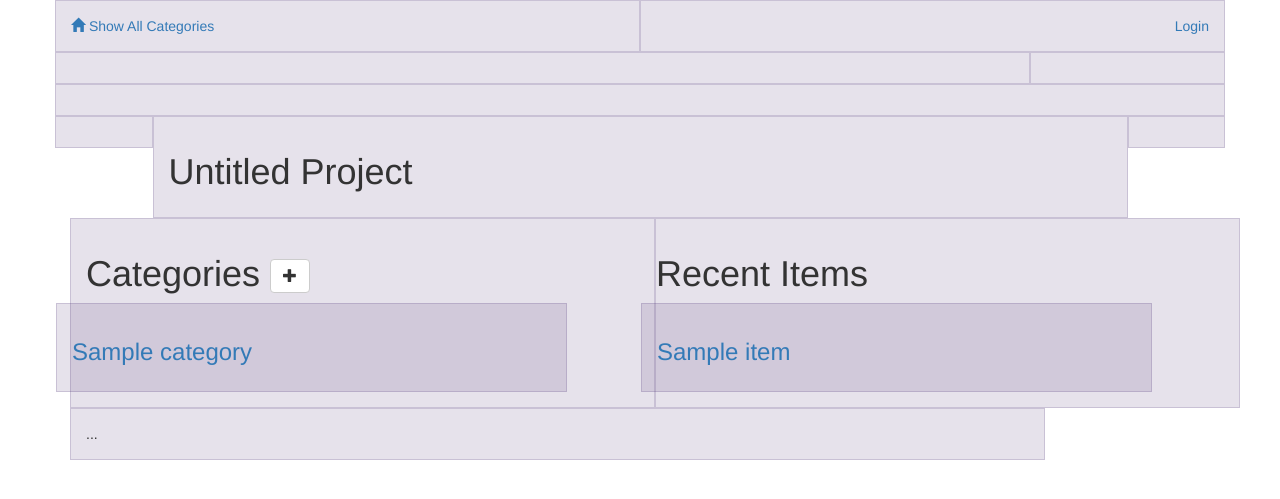
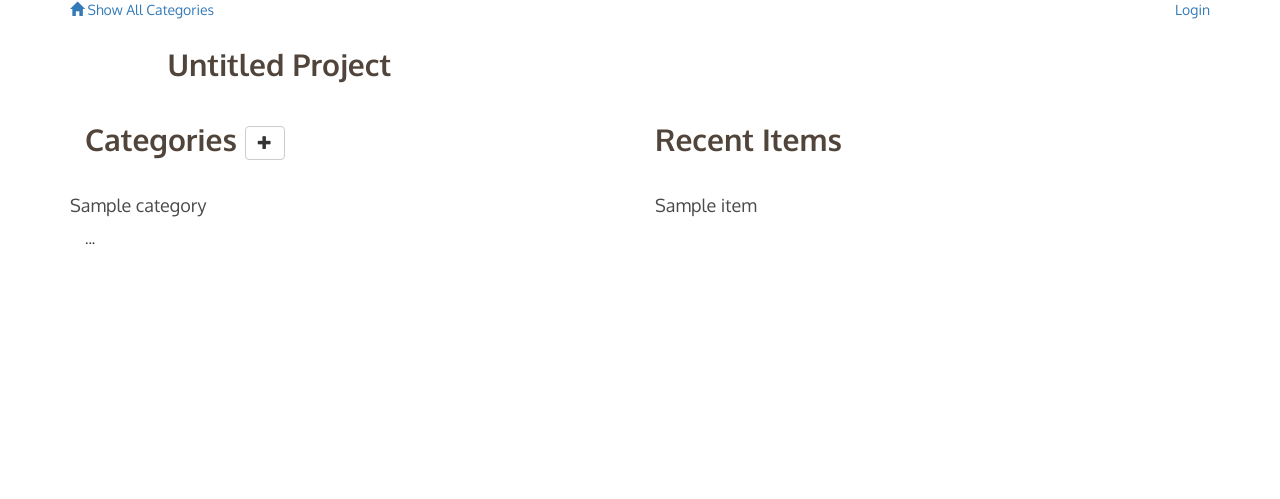
Before and after one commit to qgreg/p5awsitemcatalog, a Flask app: page / in a window 1280 px wide. Shown: the top 499 px of the page. Run offline with Flask 2, Linux system fonts and the light colour scheme; tables that the repository leaves empty hold one stand-in row (values such as "Sample post"); some libraries are stand-ins or nearby versions.

Commit message:
feat: Add convert Amazon URL to ASIN feat: Drop redundant <button> by adding <a role="button" feat: New font, remove grey shading on columns

```diff
--- a/itemcatalog/forms.py
+++ b/itemcatalog/forms.py
@@ -12,3 +12,4 @@
     description = StringField('Description', [validators.Length(max=250)])
     picture = StringField('Picture URL', [validators.Length(max=250)])
     amazon_asin = StringField('Amazon ASIN', [validators.Length(max=250)])
+    amazon_url = StringField('Amazon URL', [validators.Length(max=250)])
--- a/itemcatalog/static/styles.css
+++ b/itemcatalog/static/styles.css
@@ -1,8 +1,24 @@
-[class*="col-"] {
-  padding-top: 15px;
-  padding-bottom: 15px;
-  background-color: #eee;
-  background-color: rgba(86,61,124,.15);
-  border: 1px solid #ddd;
-  border: 1px solid rgba(86,61,124,.2);
+* {
+    font-family: 'Oxygen', Roboto, Helvetica, Arial, sans-serif;
+    font-weight: 400;
 }
+
+h1 {
+    font-family: 'Oxygen', Roboto, Helvetica, Arial, sans-serif;
+    font-size: 30px;
+    color: #51453B;
+    line-height: 45px;
+    font-weight: 700;
+}
+
+h2 {
+    font-size: 24px;
+    color: #42C3C9;
+    line-height: 36px;
+}
+
+h3 {
+    font-size: 18px;
+    color: #4A4A4A;
+    line-height: 27px;
+}
--- a/itemcatalog/templates/editItem.html
+++ b/itemcatalog/templates/editItem.html
@@ -17,6 +17,7 @@
     				<div>{{ form.description.label }}: {{ form.description(class="form-control", maxlength="100") }}</div>
                     <div>{{ form.picture.label }}: {{ form.picture(class="form-control", maxlength="100") }}</div>
                     <div>{{ form.amazon_asin.label }}: {{ form.amazon_asin(class="form-control", maxlength="100") }}</div>
+                    <div>{{ form.amazon_url.label }}: {{ form.amazon_url(class="form-control", maxlength="100") }}</div>
     				<div class="padding-bottom"></div>
     				<button type="submit" class="btn btn-default" id="submit" type="submit">
 					Edit</button>
--- a/itemcatalog/templates/main.html
+++ b/itemcatalog/templates/main.html
@@ -1,9 +1,9 @@
 <!DOCTYPE html>
 <html lang="en">
 	<head>
-		<link href='http://fonts.googleapis.com/css?family=Roboto:400,300,700' rel='stylesheet' type='text/css'>
+        <link href='https://fonts.googleapis.com/css?family=Oxygen:400,700,300&subset=latin,latin-ext' rel='stylesheet' type='text/css'>
 		<link rel="stylesheet" href="//netdna.bootstrapcdn.com/bootstrap/3.1.1/css/bootstrap.min.css">
-		<link rel=stylesheet type=text/css href="{{ url_for('static', filename='styles.css') }}">
+        <link rel="stylesheet" type="text/css" href="{{ url_for('static', filename='styles.css') }}">
 	</head>
 	<body>
 		<div class="container">
--- a/itemcatalog/views.py
+++ b/itemcatalog/views.py
@@ -14,6 +14,7 @@
 import random, string
 
 from forms import CategoryForm, ItemForm
+import re
 
 app.register_blueprint(login_blueprint)
 
@@ -56,10 +57,11 @@
     else:
         return render_template('newCategory.html', form=form)
 
+
 @app.route('/category/<int:category_id>/')
 def showCategory(category_id):
     category = session.query(Category).filter_by(id=category_id).one()
-    items = session.query(Item).filter_by(category_id=category.id)
+    items = session.query(Item).filter_by(category_id=category.id).order_by(Item.name)
     if 'users_id' in login_session and category.users_id == login_session['users_id']:
         editCategory = True
     else:
@@ -172,7 +174,13 @@
         item.name = form.name.data
         item.description = form.description.data
         item.picture = form.picture.data
-        item.amazon_asin = form.amazon_asin.data
+        if form.amazon_url.data is not None:
+            asin = re.search("[A-Z0-9]{10}", form.amazon_url.data)
+            if asin:
+                print asin
+                item.amazon_asin = asin.group(0)
+            else:
+                item.amazon_asin = form.amazon_asin.data
         session.add(item)
         session.commit()
         flash(' Item %s Successfully Edited' % item.name)
```
Also changed, not shown: itemcatalog/templates/showCategory.html (+17 -22 lines).
